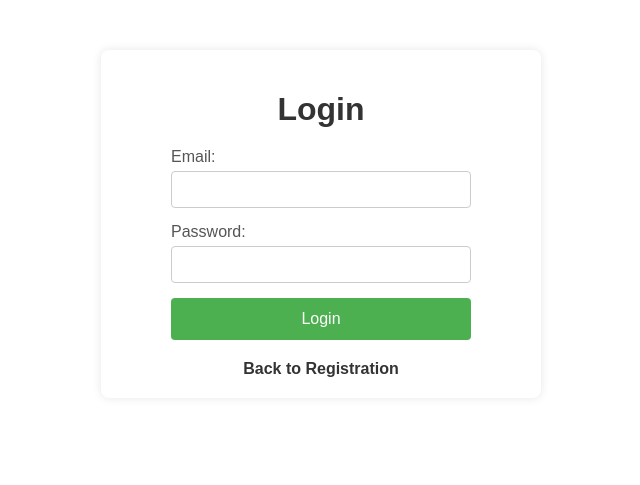
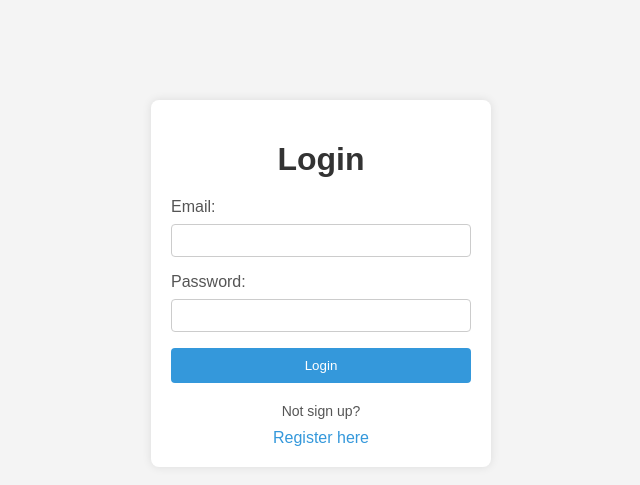
Before and after one commit to Coding-with-Gaurav/User-authentication, a Flask app: page /login in a window 1280 px wide. Shown: the top 485 px of the page, without its empty margins (319-959 px from the left). Run offline with Flask 3, Linux system fonts and the light colour scheme; parts of the project's set-up code (start-up, migrations or seed data) failed here and were passed over.

Commit message:
Updated the application

```diff
--- a/app.py
+++ b/app.py
@@ -4,8 +4,8 @@ import os
 from pymongo import MongoClient
 from werkzeug.security import generate_password_hash, check_password_hash
 import secrets
-port = int(os.environ.get('PORT', 5000))
-app.run(host='0.0.0.0', port=port)
+# port = int(os.environ.get('PORT', 5000))
+# app.run(host='0.0.0.0', port=port)
 
 app = Flask(__name__)
 app.secret_key = secrets.token_hex(16)
@@ -26,9 +26,7 @@ def submit():
         password = request.form['password']
 
         # Hash the password before storing it
-        hashed_password = generate_password_hash(password, method='sha256')
-
-        # Save hashed password to MongoDB
+        hashed_password = generate_password_hash(password, method='pbkdf2:sha256')
         user_data = {'name': name, 'email': email, 'password': hashed_password}
         collection.insert_one(user_data)
 
@@ -39,11 +37,9 @@ def login():
         email = request.form['email']
         password = request.form['password']
 
-        # Check if user exists in the database
         user = collection.find_one({'email': email})
 
         if user and check_password_hash(user['password'], password):
-            # If the email and password match, store user info in the session
             session['user'] = {'name': user['name'], 'email': user['email']}
             return redirect(url_for('my_details'))
         else:
@@ -53,13 +49,11 @@ def login():
 
 @app.route('/logout')
 def logout():
-    # Clear the user session to log them out
     session.pop('user', None)
     return redirect(url_for('index'))
 
 @app.route('/my_details')
 def my_details():
-    # Retrieve user data from MongoDB
     users = collection.find()
     return render_template('my_details.html', users=users)
 
--- a/static/style.css
+++ b/static/style.css
@@ -1,9 +1,39 @@
 /* styles.css */
 
+/* Common styles for all pages */
+body {
+    font-family: 'Arial', sans-serif;
+    margin: 20px;
+}
+
+.container {
+    max-width: 800px;
+    margin: 20px auto;
+    background-color: #fff;
+    padding: 20px;
+    border-radius: 8px;
+    box-shadow: 0 0 10px rgba(0, 0, 0, 0.1);
+}
+
+h1, .index-heading, .details-heading, .login-heading {
+    color: #333;
+    text-align: center;
+    margin-bottom: 20px;
+}
+
 /* Styles specific to index.html */
+/* style.css */
+
+body {
+    font-family: 'Arial', sans-serif;
+    background-color: #f5f5f5;
+    margin: 0;
+    padding: 0;
+  }
+
   #index-container {
     max-width: 600px;
-    margin: 20px auto;
+    margin: 50px auto;
     background-color: #fff;
     padding: 20px;
     border-radius: 8px;
@@ -16,36 +46,15 @@
     margin-bottom: 20px;
   }
 
-.login-link {
-    display: inline-block;
-    margin-top: 10px;
-    color: #4CAF50;
-    text-decoration: none;
-    font-weight: bold;
-}
-
-.login-link:hover {
-    color: #45a049;
-}
-
-/* Common styles for all pages */
-body {
-    font-family: 'Arial', sans-serif;
-    margin: 20px;
-}
-
-h1 {
-    color: #333;
-}
-
   form {
     max-width: 400px;
-    margin: 20px 0;
+    margin: 0 auto;
   }
 
   label {
     display: block;
     margin-bottom: 5px;
+    color: #555;
   }
 
   input {
@@ -61,97 +70,51 @@ button {
     padding: 10px 15px;
     border: none;
     cursor: pointer;
+    width: 100%;
   }
 
   button:hover {
     background-color: #45a049;
   }
 
-a {
-    display: block;
-    margin-top: 10px;
-    color: #333;
-    text-decoration: none;
-    font-weight: bold;
-}
-
-a:hover {
-    color: #4CAF50;
-}
-
-/* Common container styles */
-.container {
-    max-width: 800px;
-    margin: 20px auto;
-    background-color: #fff;
-    padding: 20px;
-    border-radius: 8px;
-    box-shadow: 0 0 10px rgba(0, 0, 0, 0.1);
-}
-
-/* Styles specific to my_details.html */
-.user-table {
-    width: 100%;
-    border-collapse: collapse;
+  .new {
     margin-top: 20px;
-}
-
-.user-table th, .user-table td {
-    border: 1px solid #ddd;
-    padding: 8px;
-    text-align: left;
-}
-
-.user-table th {
-    background-color: #4CAF50;
-    color: white;
-}
-
-.button-my-details {
-    display: inline-block;
-    background-color: #4CAF50;
-    color: white;
-    padding: 12px 20px;
-    border: none;
-    border-radius: 4px;
-    text-decoration: none;
-    cursor: pointer;
-    font-size: 16px;
-    transition: background-color 0.3s ease;
-}
-
-.button-my-details:hover {
-    background-color: #45a049;
-}
-
-/* Styles specific to login.html */
-form {
-    max-width: 300px;
-    margin: 20px auto;
-}
-
-label {
-    display: block;
-    margin-bottom: 5px;
+    text-align: center;
+    font-size: 14px;
     color: #555;
   }
 
-input {
-    width: 100%;
-    padding: 10px;
-    margin-bottom: 15px;
-    box-sizing: border-box;
-    border: 1px solid #ccc;
-    border-radius: 4px;
+  .new span {
+    display: inline-block;
   }
 
-/* loing.css */
-/* Add these styles to styles.css */
+  .login-link1 {
+    display: inline-block;
+    font-weight: bold;
+    color: #007bff;
+    text-decoration: none;
+    margin-left: 5px;
+  }
+
+  .login-link:hover {
+    text-decoration: underline;
+    color: #0056b3;
+  }
+
 
 /* Styles specific to login.html */
+/* style.css */
+
+body {
+  font-family: Arial, sans-serif;
+  background-color: #f4f4f4;
+  margin: 0;
+  padding: 0;
+}
+
 #login-container {
-    max-width: 400px;
-    margin: 50px auto;
+  width: 300px;
+  margin: 100px auto;
   background-color: #fff;
   padding: 20px;
   border-radius: 8px;
@@ -159,76 +122,68 @@ input {
 }
 
 .login-heading {
+  text-align: center;
   color: #333;
-    text-align: center;
-    margin-bottom: 20px;
 }
 
 .login-form {
-    max-width: 300px;
-    margin: 20px auto;
+  margin-top: 20px;
 }
 
 .login-label {
   display: block;
-    margin-bottom: 5px;
+  margin-bottom: 8px;
   color: #555;
 }
 
 .login-input {
   width: 100%;
-    padding: 10px;
-    margin-bottom: 15px;
+  padding: 8px;
+  margin-bottom: 16px;
   box-sizing: border-box;
   border: 1px solid #ccc;
   border-radius: 4px;
 }
 
 .login-button {
-    background-color: #4CAF50;
-    color: white;
-    padding: 12px 20px;
+  width: 100%;
+  padding: 10px;
+  background-color: #3498db;
+  color: #fff;
   border: none;
   border-radius: 4px;
   cursor: pointer;
-    font-size: 16px;
-    width: 100%;
 }
 
 .login-button:hover {
-    background-color: #45a049;
+  background-color: #2980b9;
 }
 
 .login-link {
   display: block;
-    margin-top: 20px;
-    color: #333;
+  text-align: center;
+  margin-top: 10px;
+  color: #3498db;
   text-decoration: none;
-    font-weight: bold;
-    text-align: center;
 }
 
 .login-link:hover {
-    color: #4CAF50;
+  text-decoration: underline;
 }
 
-/* my_details.css */
-/* Add these styles to styles.css */
+.new {
+  display: flex;
+  justify-content: center;
+  font-size: 14px;
+  color: #555;
+}
+
+
 
 /* Styles specific to my_details.html */
 #details-container {
     max-width: 800px;
     margin: 20px auto;
-    background-color: #fff;
-    padding: 20px;
-    border-radius: 8px;
-    box-shadow: 0 0 10px rgba(0, 0, 0, 0.1);
-}
-
-.details-heading {
-    color: #333;
-    text-align: center;
-    margin-bottom: 20px;
 }
 
 .user-table {
--- a/templates/login.html
+++ b/templates/login.html
@@ -21,8 +21,10 @@
 
             <button type="submit" class="login-button">Login</button>
         </form>
-
-        <a href="{{ url_for('index') }}" class="login-link">Back to Registration</a>
+        <div>
+            <span class = "new" >Not sign up? </span>
+        <a href="{{ url_for('index') }}" class="login-link">Register here</a>
+        </div>
     </div>
 </body>
 </html>
```
Also changed, not shown: templates/index.html (+15 -9 lines). Lines whose indentation alone changed are shown as unchanged.
